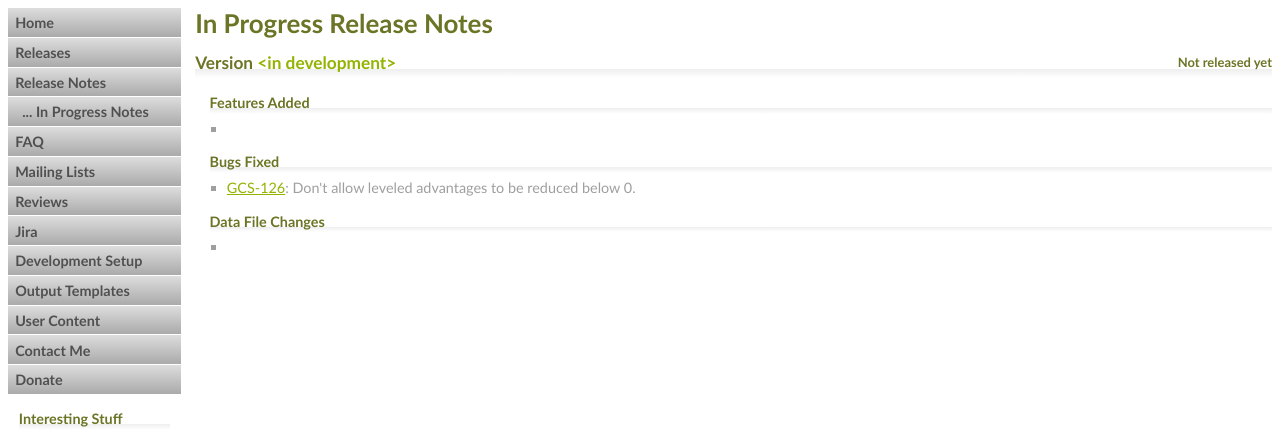
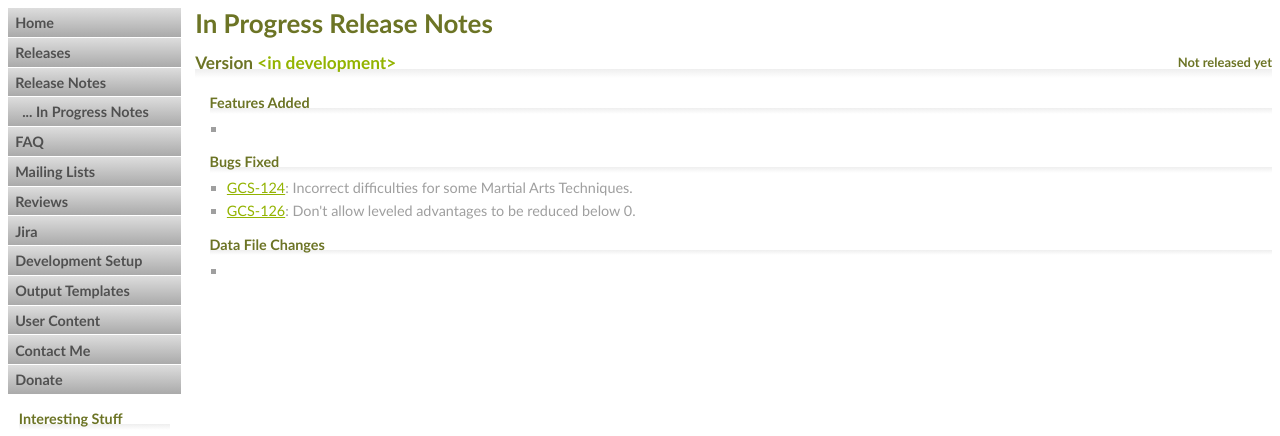
Before and after one commit to richardwilkes/gcs_web, a PHP site: page /in_progress_notes.php in a window 1280 px wide. Shown: the part 56-492 px from the top of the page. Run offline with PHP 8.4, Linux system fonts and the light colour scheme.

Commit message:
Fix for GCS-124

```diff
--- a/in_progress_notes.php
+++ b/in_progress_notes.php
@@ -18,6 +18,7 @@
 					</ul>
 					<h3>Bugs Fixed</h3>
 					<ul>
+						<li><a href="https://gurpscharactersheet.atlassian.net/browse/GCS-124">GCS-124</a>: Incorrect difficulties for some Martial Arts Techniques.</li>
 						<li><a href="https://gurpscharactersheet.atlassian.net/browse/GCS-126">GCS-126</a>: Don't allow leveled advantages to be reduced below 0.</li>
 					</ul>
 					<h3>Data File Changes</h3>
```
